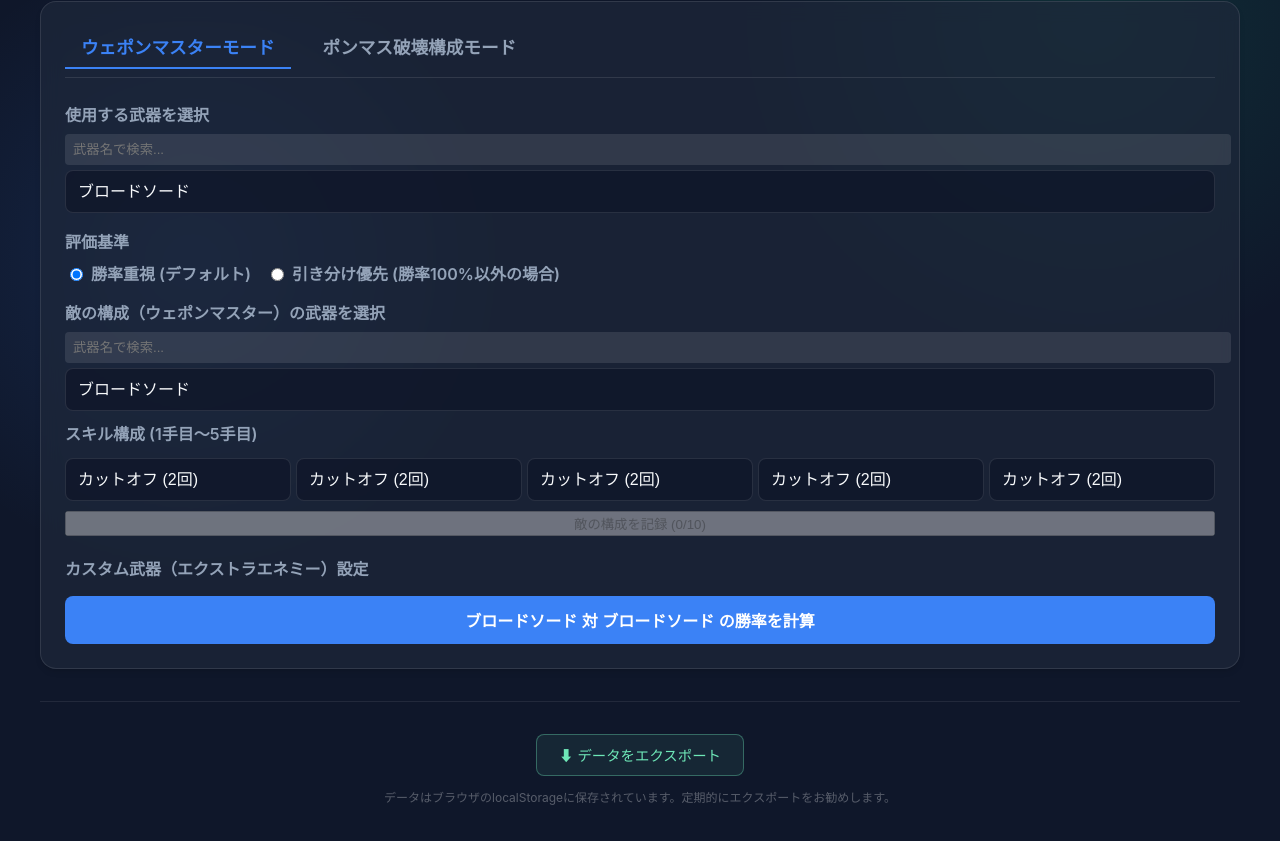
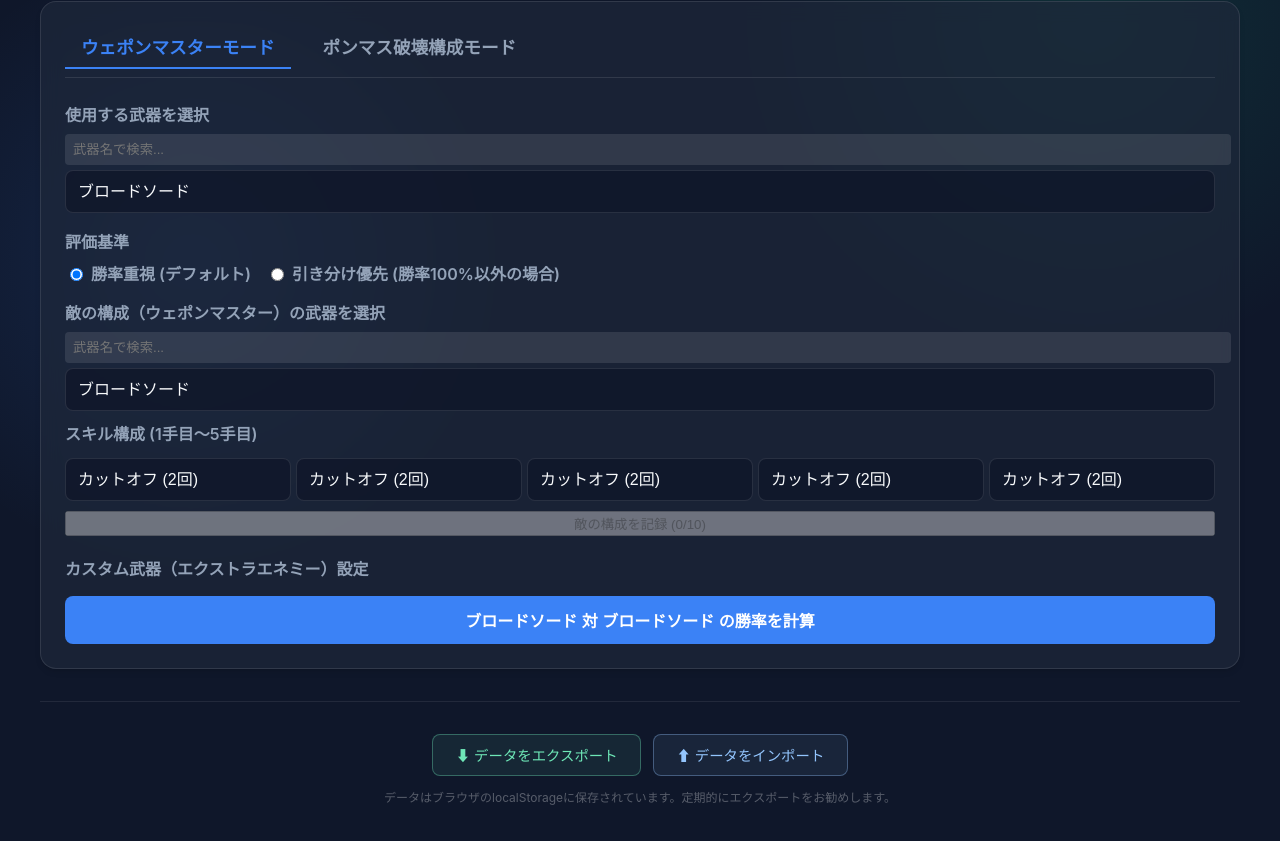
Before and after one commit to Aila-dis-cord/bo5simulator, a React (Vite) app: page / in a window 1280 px wide. Shown: the part 357-1198 px from the top of the page. Built offline with nearby package versions, Linux system fonts and the light colour scheme.

Commit message:
データのインポートボタンを一般開放（Adminログイン不要化）

```diff
--- a/src/App.jsx
+++ b/src/App.jsx
@@ -1027,7 +1027,6 @@ function App() {
           >
             ⬇ データをエクスポート
           </button>
-          {isAdmin && (
           <button
             onClick={() => importFileRef.current?.click()}
             style={{
@@ -1044,7 +1043,6 @@ function App() {
           >
             ⬆ データをインポート
           </button>
-          )}
         </div>
         <p style={{ marginTop: '0.75rem', fontSize: '0.75rem', color: 'rgba(255,255,255,0.3)' }}>
           データはブラウザのlocalStorageに保存されています。定期的にエクスポートをお勧めします。
```
Lines whose indentation alone changed are shown as unchanged.
